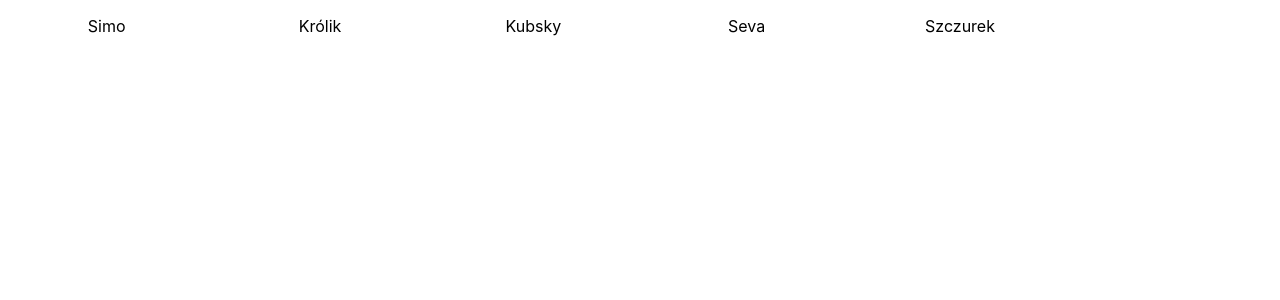
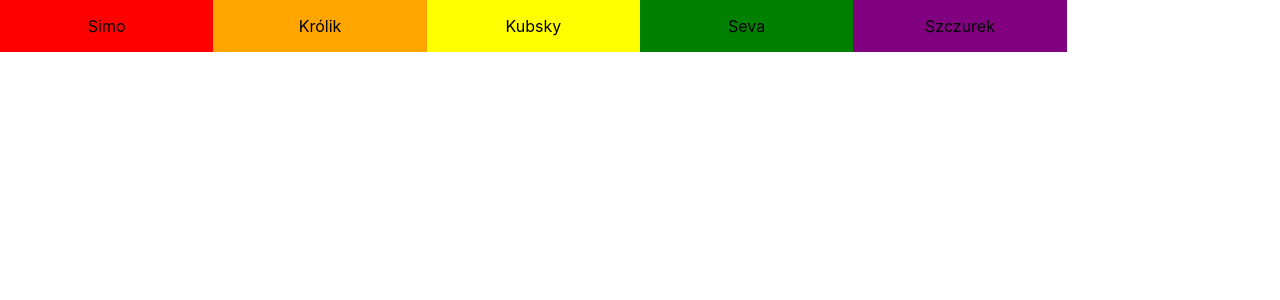
Before and after one commit to Marsiq/Wataha, a React (Create React App) app in the folder wataha/: page / in a window 1280 px wide. Shown: the top 300 px of the page. Built offline with nearby package versions, Linux system fonts and the light colour scheme.

Commit message:
styling adjustment

```diff
--- a/wataha/src/App.js
+++ b/wataha/src/App.js
@@ -9,19 +9,19 @@ import Szczurek from "./components/Szczurek";
 function App() {
   return (
     <div className="App" style={{display: "grid", gridTemplateColumns:'repeat(6, 1fr)'}}>
-        <div>
+        <div style={{backgroundColor:"red"}}>
             <Simo/>
         </div>
-        <div>
+        <div style={{backgroundColor:"orange"}}>
             <Krolik/>
         </div>
-        <div>
+        <div style={{backgroundColor:"yellow"}}>
             <Kubsky/>
         </div>
-        <div>
+        <div style={{backgroundColor:"green"}}>
             <Seva/>
         </div>
-        <div>
+        <div style={{backgroundColor:"purple"}}>
             <Szczurek/>
         </div>
     </div>
```
